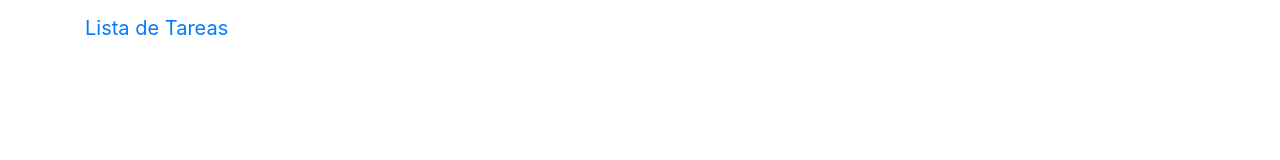
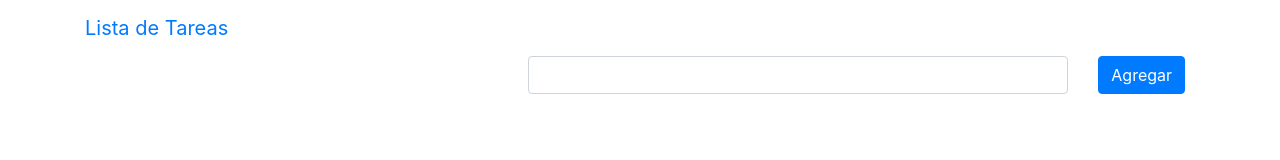
Before and after one commit to Fhernd/JavaScript-Curso, a plain HTML site: page App1-Lista-Tareas/index.html in a window 1280 px wide. Drawn offline with nearby package versions, Linux system fonts and the light colour scheme.

Commit message:
JavaScript - Curso - Controles Ingreso de Datos
JavaScript - Curso: 9 Creación de los Controles para Ingreso de Datos con Diseño Responsive.

```diff
--- a/App1-Lista-Tareas/index.html
+++ b/App1-Lista-Tareas/index.html
@@ -26,7 +26,14 @@
 
             <div class="col-md-8 col-xs-8 col-lg-8 col-sm-8">
                 <div class="row area-entrada">
-
+                    <div class="col-md-1"></div>
+                    <div class="form-group col-md-9">
+                        <input type="text" class="form-control" id="recordatorio">
+                    </div>
+                    <div class="form-group col-md-1">
+                        <button class="btn btn-primary">Agregar</button>
+                    </div>
+                    <div class="col-md-1"></div>
                 </div>
             </div>
         </div>
```
